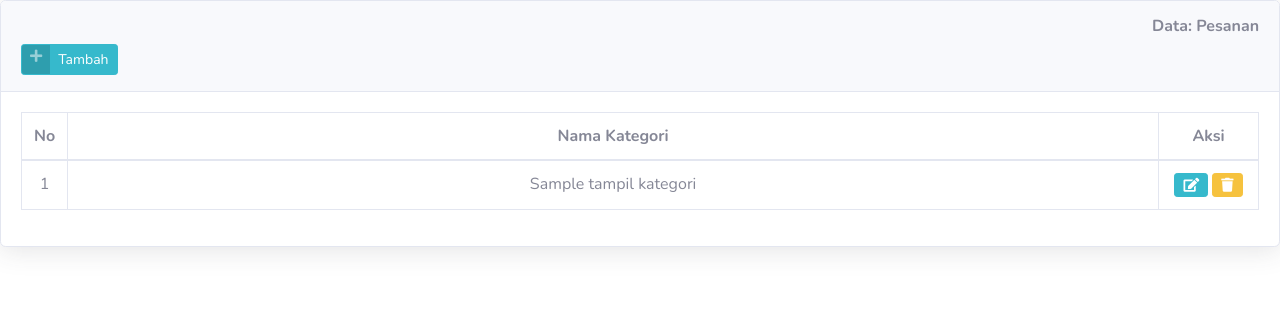
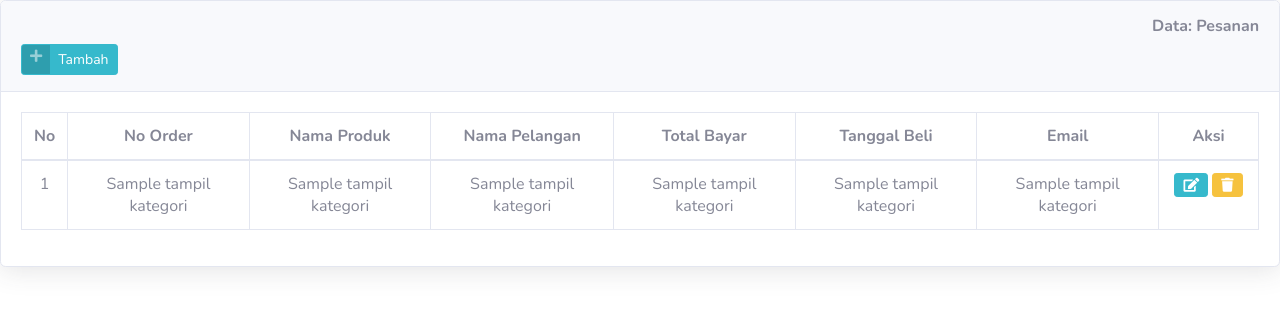
Before and after one commit to rafisahendra/uddwiputra, a PHP site: template admin/pages/transaksi/view.php in a window 1280 px wide. Shown: the top 311 px of the page. Run offline with PHP 8.4, Linux system fonts and the light colour scheme; the template is opened without the code that fills it: most values are stand-ins (such as "Sample title", 1, 10 or a date in 2020).

Commit message:
Transaksi

```diff
--- a/admin/pages/transaksi/view.php
+++ b/admin/pages/transaksi/view.php
@@ -20,7 +20,12 @@
           <thead>
             <tr align="center">
               <th width="10px;">No</th>
-              <th>Nama Kategori</th>
+              <th>No Order</th>
+              <th>Nama Produk</th>
+              <th>Nama Pelangan</th>
+              <th>Total Bayar</th>
+              <th>Tanggal Beli </th>
+              <th>Email</th>
               <th width="100px;">Aksi</th>
 
             </tr>
@@ -32,6 +37,11 @@
         foreach($db->tampil_kategori() as $no=> $d ):?>
             <tr align="center">
               <td><?= $no+1 ?></td>
+              <td><?= $d->kategori_nama ?></td>
+              <td><?= $d->kategori_nama ?></td>
+              <td><?= $d->kategori_nama ?></td>
+              <td><?= $d->kategori_nama ?></td>
+              <td><?= $d->kategori_nama ?></td>
               <td><?= $d->kategori_nama ?></td>
               <td>
                 <a href="!#" class="btn btn-info btn-sm"  data-toggle="modal" data-target="#exampleModal<?= $d->kategori_id ?>">
```
